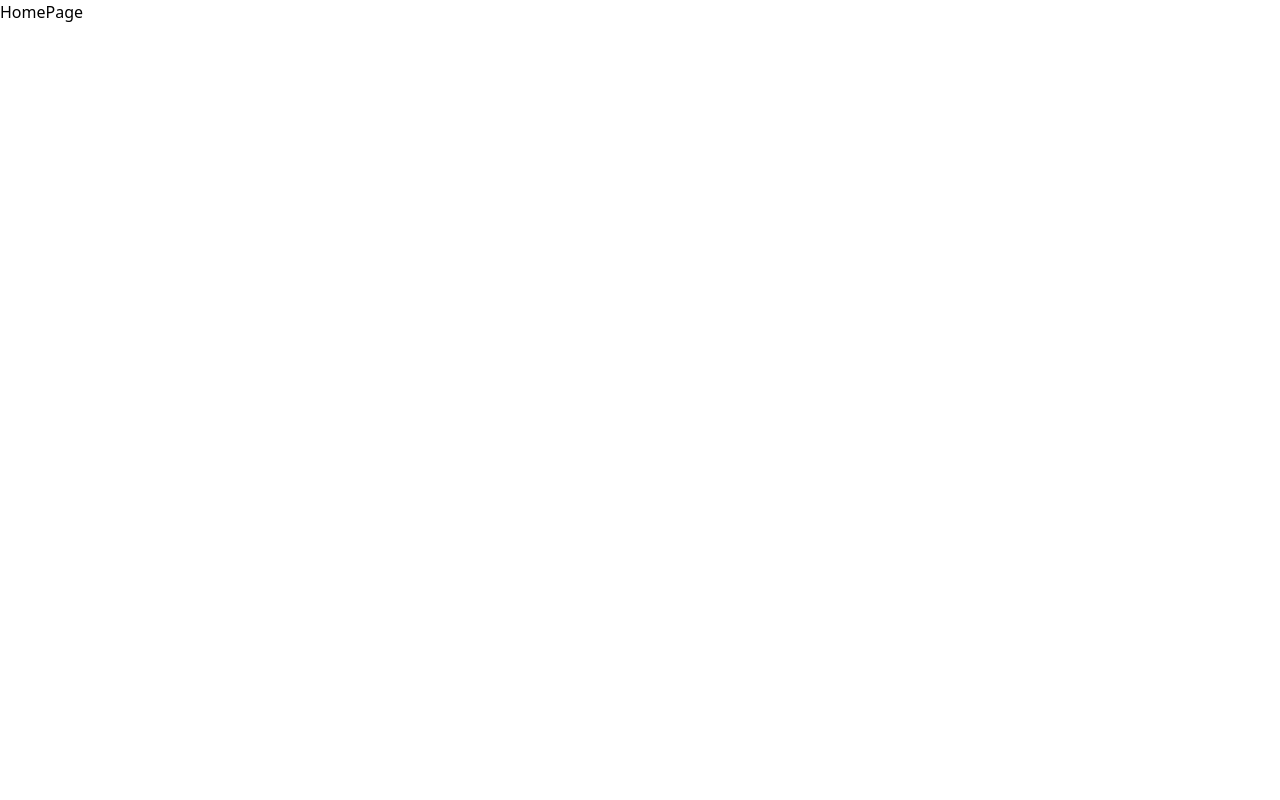
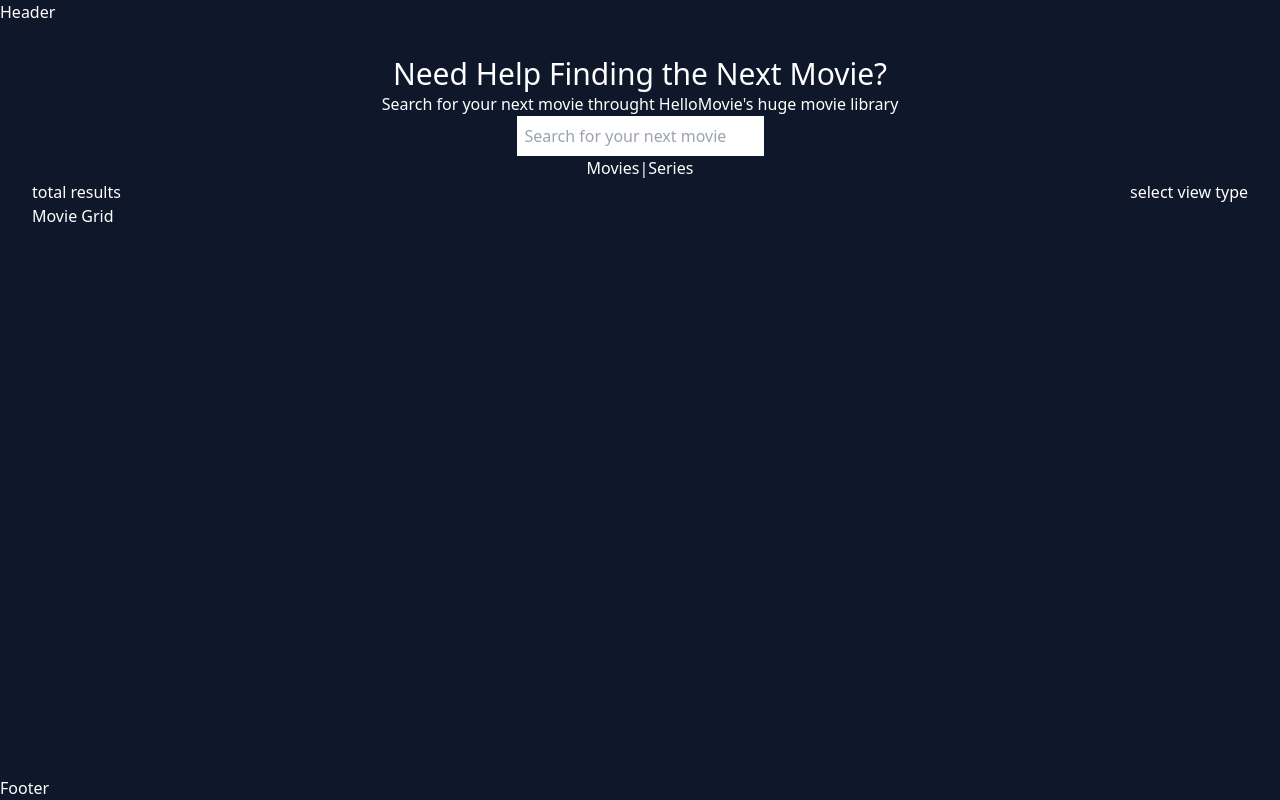
Before and after one commit to vernu/hw-challenge, a React (Vite) app in the folder frontend/: page / in a window 1280 px wide. Built offline with nearby package versions, Linux system fonts and the light colour scheme.

Commit message:
feat(fe): setup layouts

```diff
--- /dev/null
+++ b/frontend/src/components/Button/Button.tsx
@@ -0,0 +1,7 @@
+import React from 'react'
+
+interface ButtonProps extends React.ButtonHTMLAttributes<HTMLButtonElement> {}
+
+export default function Button({ children }: ButtonProps) {
+  return <button className=''>{children}</button>
+}
--- /dev/null
+++ b/frontend/src/components/Input/Input.tsx
@@ -0,0 +1,27 @@
+import React from 'react'
+
+interface InputProps extends React.InputHTMLAttributes<HTMLInputElement> {
+  icon?: React.ReactNode
+}
+
+export default function Input({
+  value,
+  onChange,
+  type,
+  icon,
+  ...restProps
+}: InputProps) {
+  return (
+    <div className='relative'>
+      <div className='absolute flex items-center'>{icon && icon}</div>
+      <input
+        id='search'
+        value={value}
+        onChange={onChange}
+        type={type}
+        className='block p-2 text-slate-800'
+        {...restProps}
+      />
+    </div>
+  )
+}
--- /dev/null
+++ b/frontend/src/components/Layout/Footer.tsx
@@ -0,0 +1,3 @@
+export default function Footer() {
+  return <footer className='mt-auto'>Footer</footer>
+}
--- /dev/null
+++ b/frontend/src/components/Layout/Header.tsx
@@ -0,0 +1,3 @@
+export default function Header() {
+  return <header>Header</header>
+}
--- /dev/null
+++ b/frontend/src/components/Layout/Layout.tsx
@@ -0,0 +1,17 @@
+import React from 'react'
+import Header from './Header'
+import Footer from './Footer'
+
+interface LayoutProps {
+  children: React.ReactNode
+}
+
+export default function Layout({ children }: LayoutProps) {
+  return (
+    <div className='dark bg-slate-900 text-white flex flex-col min-h-screen'>
+      <Header />
+      <main className='m-8'>{children}</main>
+      <Footer />
+    </div>
+  )
+}
--- /dev/null
+++ b/frontend/src/features/MovieSearchHeader/MovieSearchHeader.tsx
@@ -0,0 +1,11 @@
+import WelcomeSection from './components/WelcomeSection'
+import SearchMovieSection from './components/SearchMovieSection'
+
+export default function MovieSearchHeader() {
+  return (
+    <div>
+      <WelcomeSection />
+      <SearchMovieSection />
+    </div>
+  )
+}
--- /dev/null
+++ b/frontend/src/features/MovieSearchHeader/components/SearchMovieSection.tsx
@@ -0,0 +1,17 @@
+import Input from '../../../components/Input/Input'
+
+export default function SearchMovieSection() {
+  return (
+    <>
+      <div className='flex flex-col justify-center items-center'>
+        <Input placeholder='Search for your next movie' />
+      </div>
+
+      <div className='flex flex-row justify-center items-center'>
+        <span>Movies</span>
+        {' | '}
+        <span>Series</span>
+      </div>
+    </>
+  )
+}
--- /dev/null
+++ b/frontend/src/features/MovieSearchHeader/components/WelcomeSection.tsx
@@ -0,0 +1,10 @@
+export default function WelcomeSection() {
+  return (
+    <div className='flex flex-col justify-center items-center'>
+      <h1 className='text-3xl'>Need Help Finding the Next Movie?</h1>
+      <div className=''>
+        Search for your next movie throught HelloMovie's huge movie library
+      </div>
+    </div>
+  )
+}
--- /dev/null
+++ b/frontend/src/features/MovieSearchResult/MovieSearchResult.tsx
@@ -0,0 +1,12 @@
+export default function MovieList() {
+  return (
+    <div>
+      <div className='flex flex-row justify-between'>
+        <div className=''>total results</div>
+        <div className=''>select view type</div>
+      </div>
+
+      <div className=''>Movie Grid</div>
+    </div>
+  )
+}
--- a/frontend/src/pages/HomePage.tsx
+++ b/frontend/src/pages/HomePage.tsx
@@ -1,4 +1,13 @@
+import Layout from '../components/Layout/Layout'
+import MovieList from '../features/MovieSearchResult/MovieSearchResult'
+import MovieSearchHeader from '../features/MovieSearchHeader/MovieSearchHeader'
+
 
 export default function HomePage() {
-  return <div>HomePage</div>
+  return (
+    <Layout>
+      <MovieSearchHeader />
+      <MovieList />
+    </Layout>
+  )
 }
--- a/frontend/src/pages/MovieDetailPage.tsx
+++ b/frontend/src/pages/MovieDetailPage.tsx
@@ -1,6 +1,7 @@
+import Layout from '../components/Layout/Layout'
 
 export default function MovieDetailPage() {
   return (
-    <div>MovieDetailPage</div>
+    <Layout>MovieDetailPage</Layout>
   )
 }
```
